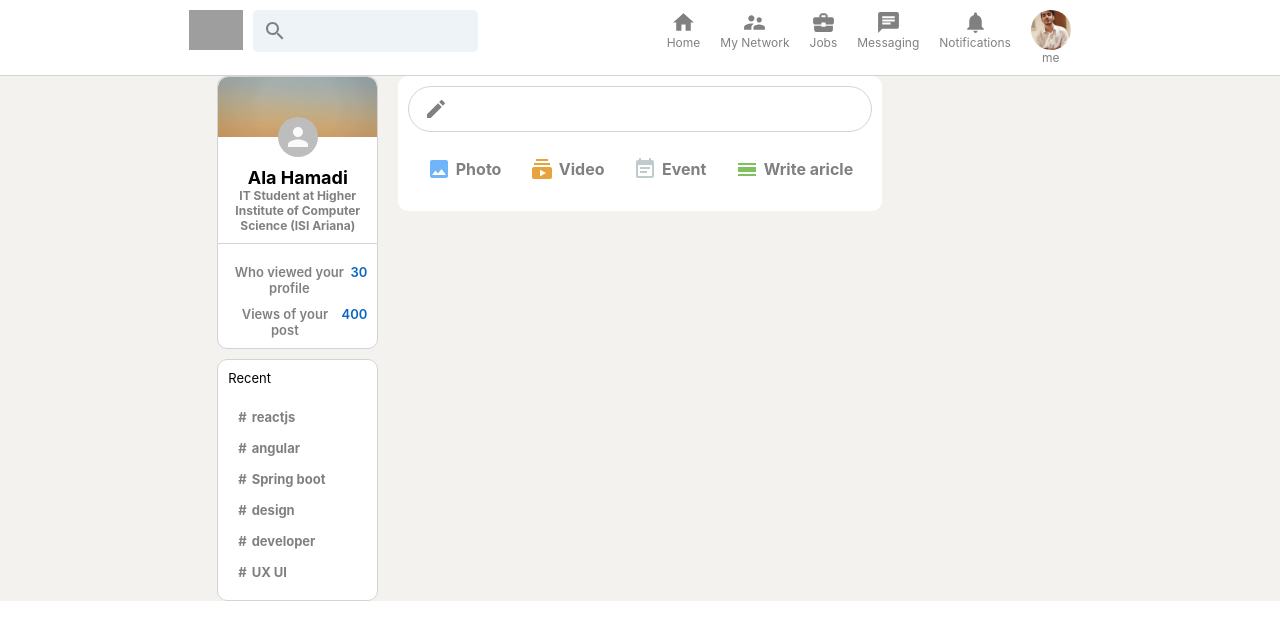
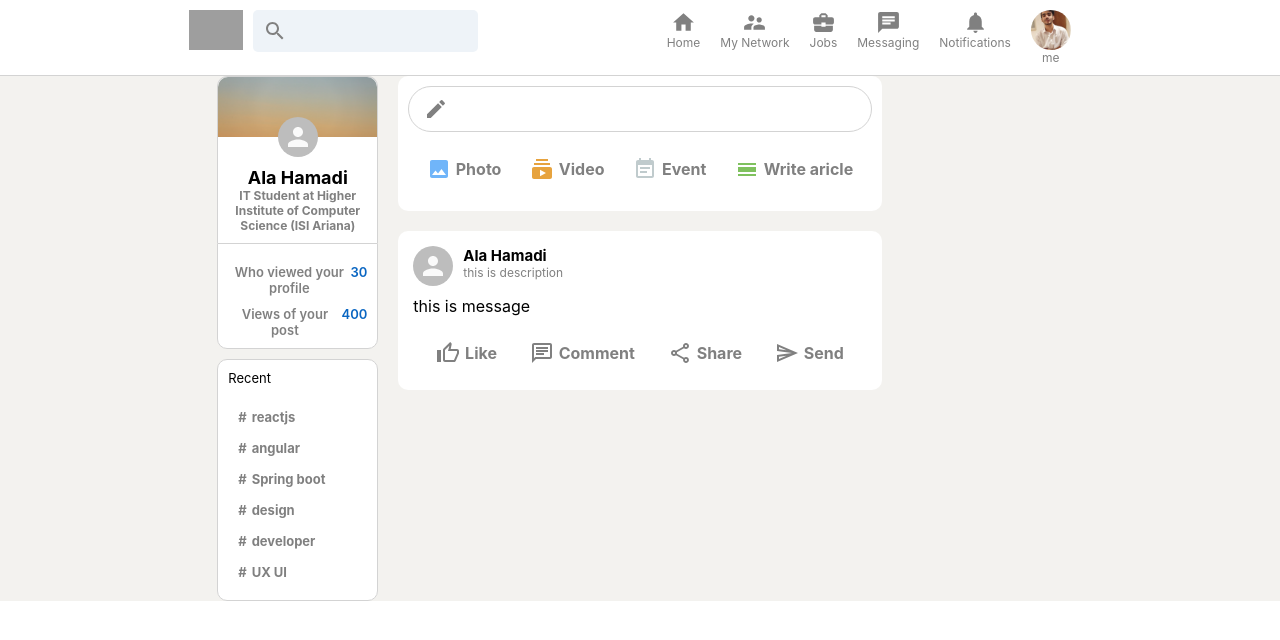
Before and after one commit to Diego931223/linkedin_clone_app, a React (Create React App) app: page / in a window 1280 px wide. Shown: the top 640 px of the page. Built offline with nearby package versions, Linux system fonts and the light colour scheme; grey boxes are pictures that could not be loaded.

Commit message:
Building post

```diff
--- a/src/components/feed/Feed.js
+++ b/src/components/feed/Feed.js
@@ -1,12 +1,22 @@
-import React from "react";
+import React, { useState } from "react";
 import "./Feed.css";
 import CreateIcon from "@material-ui/icons/Create";
 import ImageIcon from "@material-ui/icons/Image";
 import SubscriptionsIcon from "@material-ui/icons/Subscriptions";
 import EventNoteIcon from "@material-ui/icons/EventNote";
 import CalendarViewDayIcon from "@material-ui/icons/CalendarViewDay";
+import ThumbUpOutlinedIcon from "@material-ui/icons/ThumbUpOutlined";
+import ChatOutlinedIcon from "@material-ui/icons/ChatOutlined";
+import ShareOutlinedIcon from "@material-ui/icons/ShareOutlined";
+import SendOutlinedIcon from "@material-ui/icons/SendOutlined";
+
+import Post from "./Post";
 
 const Feed = () => {
+  const [posts, setPosts] = useState([]);
+  const sendPost = (e) => {
+    e.preventDefault();
+  };
   const inputOption = (Icon, title) => {
     return (
       <div className='feed_inputOption'>
@@ -23,7 +33,9 @@
           <CreateIcon />
           <form>
             <input type='text' />
-            <button type='submit'>Send</button>
+            <button onClick={sendPost} type='submit'>
+              Send
+            </button>
           </form>
         </div>
         <div className='feed_inputOptions'>
@@ -40,6 +52,50 @@
         </div>
       </div>
       {/* Posts  */}
+      {posts.map((post) => (
+        <Post
+          name='Ala Hamadi'
+          description='this is description'
+          message='this is message'
+          LikeButton={inputOption(
+            <ThumbUpOutlinedIcon style={{ color: "gray" }} />,
+            "Like"
+          )}
+          CommentButton={inputOption(
+            <ChatOutlinedIcon style={{ color: "gray" }} />,
+            "Comment"
+          )}
+          ShareButton={inputOption(
+            <ShareOutlinedIcon style={{ color: "gray" }} />,
+            "Share"
+          )}
+          SendButton={inputOption(
+            <SendOutlinedIcon style={{ color: "gray" }} />,
+            "Send"
+          )}
+        />
+      ))}
+      <Post
+        name='Ala Hamadi'
+        description='this is description'
+        message='this is message'
+        LikeButton={inputOption(
+          <ThumbUpOutlinedIcon style={{ color: "gray" }} />,
+          "Like"
+        )}
+        CommentButton={inputOption(
+          <ChatOutlinedIcon style={{ color: "gray" }} />,
+          "Comment"
+        )}
+        ShareButton={inputOption(
+          <ShareOutlinedIcon style={{ color: "gray" }} />,
+          "Share"
+        )}
+        SendButton={inputOption(
+          <SendOutlinedIcon style={{ color: "gray" }} />,
+          "Send"
+        )}
+      />
     </div>
   );
 };
--- /dev/null
+++ b/src/components/feed/Post.css
@@ -0,0 +1,27 @@
+.post {
+  background-color: #fff;
+  padding: 15px;
+  margin-bottom: 10px;
+  border-radius: 10px;
+}
+.post_header {
+  display: flex;
+  margin-bottom: 10px;
+}
+.post_info {
+  margin-left: 10px;
+}
+.post_info > p {
+  font-size: 12px;
+  color: gray;
+}
+.post_info > h2 {
+  font-size: 15px;
+}
+.post_body {
+  overflow-wrap: anywhere;
+}
+.post_buttons {
+  display: flex;
+  justify-content: space-evenly;
+}
--- /dev/null
+++ b/src/components/feed/Post.js
@@ -0,0 +1,37 @@
+import React from "react";
+import "./Post.css";
+import { Avatar } from "@material-ui/core";
+
+const Post = ({
+  name,
+  description,
+  message,
+  photUrl,
+  LikeButton,
+  CommentButton,
+  ShareButton,
+  SendButton,
+}) => {
+  return (
+    <div className='post'>
+      <div className='post_header'>
+        <Avatar />
+        <div className='post_info'>
+          <h2>{name}</h2>
+          <p>{description}</p>
+        </div>
+      </div>
+      <div className='post_body'>
+        <p>{message}</p>
+      </div>
+      <div className='post_buttons'>
+        {LikeButton}
+        {CommentButton}
+        {ShareButton}
+        {SendButton}
+      </div>
+    </div>
+  );
+};
+
+export default Post;
```
